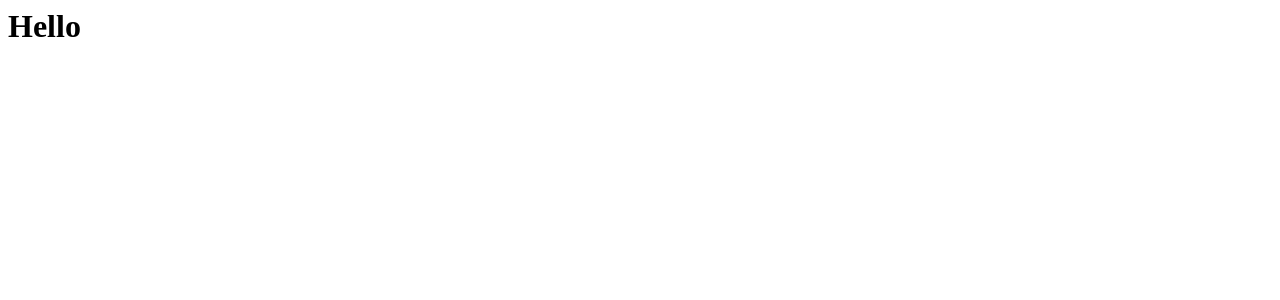
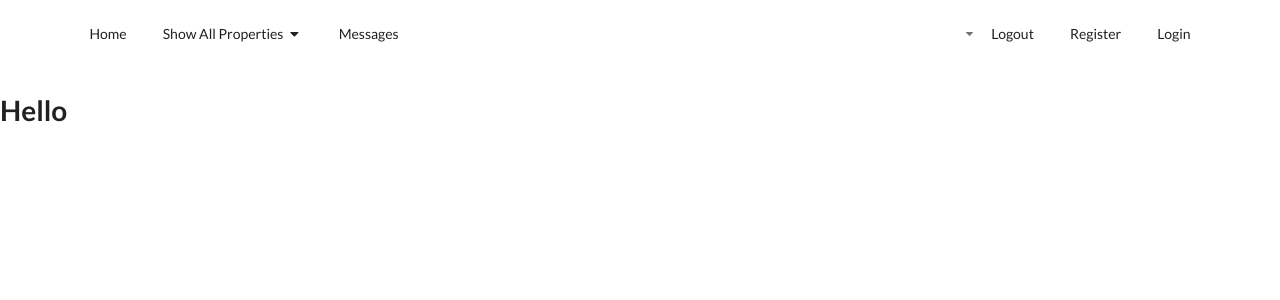
Before and after one commit to alenvlahovljak/DL_platform, a Node server app: page /portal in a window 1280 px wide. Before the commit the part shown is almost empty. Shown: the top 300 px of the page. Run offline with Node 20, Linux system fonts and the light colour scheme.

Commit message:
Add nav bar

```diff
--- a/views/index.ejs
+++ b/views/index.ejs
@@ -1 +1,2 @@
+<%include ./partials/header%>
 <h1>Hello</h1>
--- a/views/partials/header.ejs
+++ b/views/partials/header.ejs
@@ -4,16 +4,43 @@
     <meta charset="UTF-8">
     <meta name="viewport" content="width=device-width, initial-scale=1.0">
     <meta http-equiv="X-UA-Compatible" content="ie=edge">
-    <link rel="stylesheet" type="text/css" href="semantic/dist/semantic.min.css">
-    <script
-        src="https://code.jquery.com/jquery-3.1.1.min.js"
-        integrity="sha256-hVVnYaiADRTO2PzUGmuLJr8BLUSjGIZsDYGmIJLv2b8="
-        crossorigin="anonymous">
-    </script>
-    <script src="semantic/dist/semantic.min.js"></script>
-    <title>Akademija</title>
+    <link rel="stylesheet" href="https://cdnjs.cloudflare.com/ajax/libs/semantic-ui/2.4.1/semantic.min.css">
+    <script type="text/javascript" src="https://code.jquery.com/jquery-3.4.1.slim.min.js" integrity="sha256-pasqAKBDmFT4eHoN2ndd6lN370kFiGUFyTiUHWhU7k8=" crossorigin="anonymous"></script>
+    <script type="text/javascript" src="https://cdnjs.cloudflare.com/ajax/libs/semantic-ui/2.4.1/semantic.min.js"></script>
 </head>
 <body>
+    <div class="ui container">
+        <div class="ui secondary stackable menu">
+            <a href="/real-estates" class="item">Home</a>
+            <div class="ui dropdown item">
+                <span>Show All Properties <i class="dropdown icon" style="margin: 0"></i></span>
+                <div class="menu">
+                    <a href="/real-estates/buy" class="ui item">Buy</a>
+                    <a href="/real-estates/rent" class="ui item">Rent</a>
+                </div>
+            </div>
+                <a class="item">Messages</a>
+            <div class="right menu">
+                    <div class="ui text menu">
+                        <div class="ui right dropdown item">
+                            <div class="item">
+                                <img class="ui mini circular image" src="" alt="">
+                            </div>
+                            <a href=""></a>
+                            <i class="dropdown icon"></i>
+                            <div class="menu">
+                                <a href="" class="ui item">Profile</a>
+                                <div class="ui divider"></div>
+                                <a href="/real-estates/buy/new" class="ui item">Sell</a>
+                                <a href="/real-estates/rent/new" class="ui item">Rent</a>
+                            </div>
+                        </div>
+                    </div>
+                    <a href="/logout" class="ui item">Logout</a>
 
-</body>
-</html>
+                    <a href="/register" class="ui item">Register</a>
+                    <a href="/login" class="ui item">Login</a>
+
+            </div>
+        </div>
+    </div>
```
